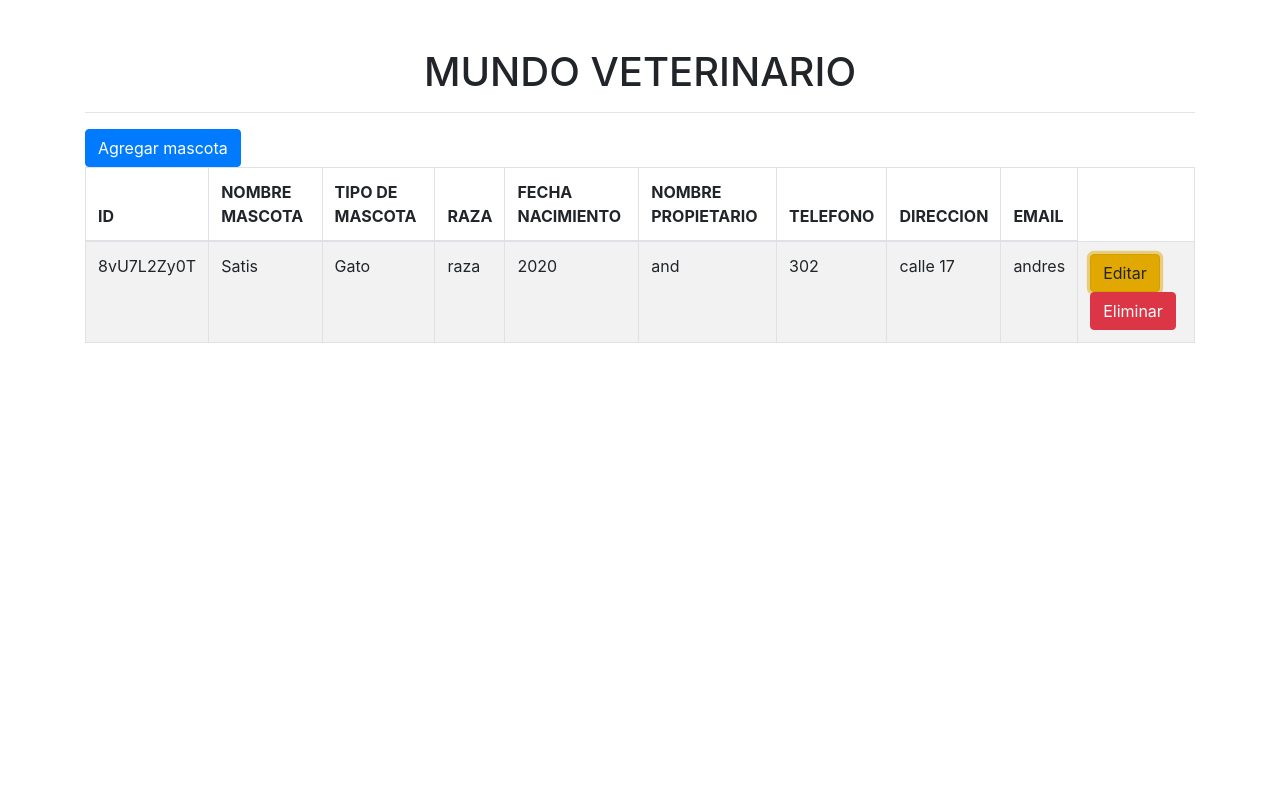
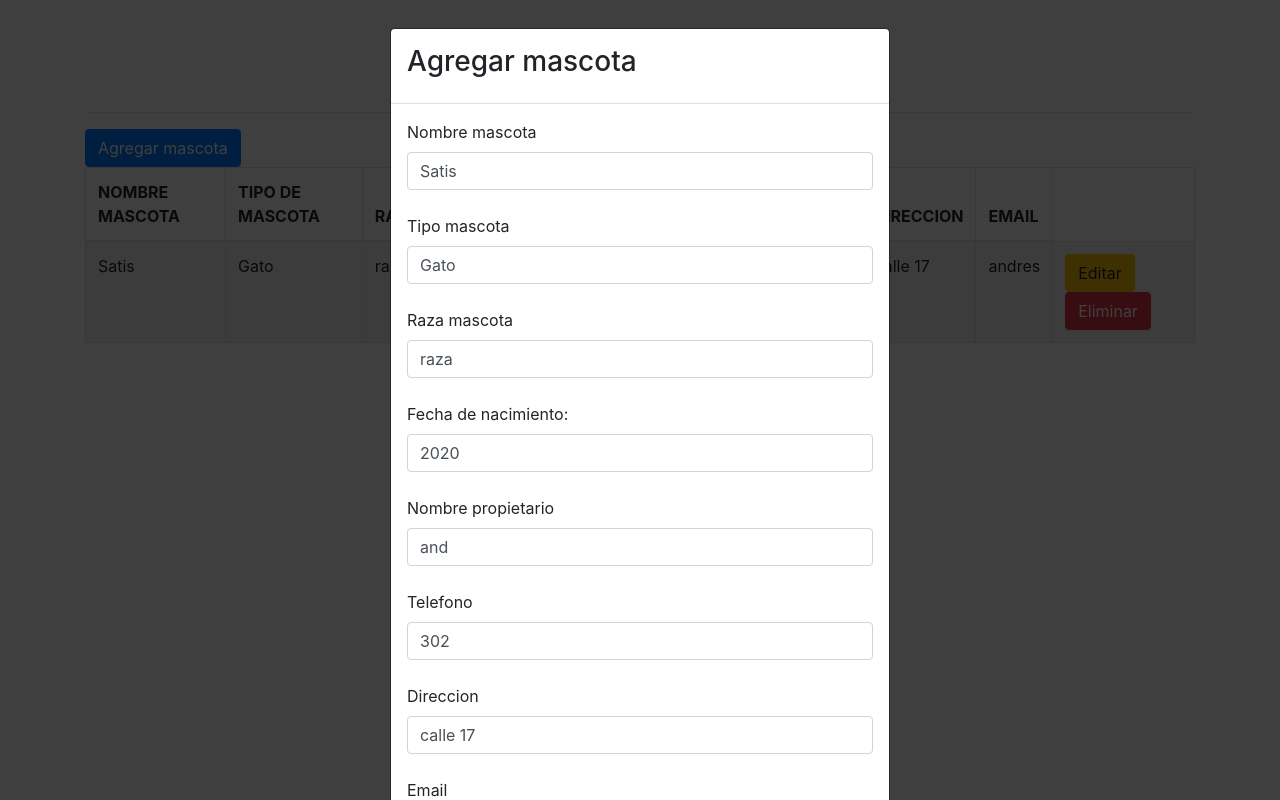
Before and after one commit to andreszapata-s/vet, a React (Create React App) app: page / in a window 1280 px wide. Both pictures are taken after a click on the button "Editar". Built offline with nearby package versions, Linux system fonts and the light colour scheme.

Commit message:
Button edit ready

```diff
--- a/src/App.js
+++ b/src/App.js
@@ -4,6 +4,7 @@ import shortid from 'shortid'
 import {Modal, ModalHeader, ModalBody, ModalFooter } from 'reactstrap';
 
 function App() {
+
 
   const pet = [
     {
@@ -21,7 +22,55 @@ function App() {
 
   const [pets, setPets] = useState(pet)
   const [modalEdit, setModalEdit] = useState(false)
+  const [modalDelete, setModalDelete] = useState(false)
 
+  //Used for save the pet selected after we can delete or edit with this data
+  const [ selectedPet, setSelectedPet] = useState({
+    id: "",
+    name: "",
+    type: "",
+    breed: "",
+    birthday: "",
+    ownerName: "",
+    telephone: "",
+    direction: "",
+    email : ""
+  })
+
+  //Used for select the pet and send to selectedPet
+  const selectPet = (pet, edit) =>{
+    setSelectedPet(pet)
+    edit==="yes" ? setModalEdit(true) : setModalDelete(true)
+  }
+
+  //Se necesita una funcion que capture lo que este escribiendo el usuario
+  //En cada uno de los inputs
+  //Se asigna al estado lo que el usuario esta escribiendo en base a nombre del input
+  const handleChange=(e)=>{
+    const {name, value}=e.target
+    setSelectedPet((prevState)=>({
+      ...prevState,
+      [name]: value
+    }))
+  }
+
+  const edit = () =>{
+    var newPets = pets
+    newPets.map( (pet) => {
+      if(pet.id === selectedPet.id){
+        pet.name=selectedPet.name
+        pet.type=selectedPet.type
+        pet.breed=selectedPet.breed
+        pet.birthday=selectedPet.birthday
+        pet.ownerName=selectedPet.ownerName
+        pet.telephone=selectedPet.telephone
+        pet.direction=selectedPet.direction
+        pet.email=selectedPet.email
+      }
+    })
+    setPets(newPets)
+    setModalEdit(false)
+  }
 
   return (
     <div className="container mt-5">
@@ -32,7 +81,6 @@ function App() {
         <table className="table table-striped table-bordered">
           <thead>
             <tr>
-              <th>ID</th>
               <th>NOMBRE MASCOTA</th>
               <th>TIPO DE MASCOTA</th>
               <th>RAZA</th>
@@ -46,8 +94,7 @@ function App() {
           <tbody>
             {
               pets.map(pet =>(
-                  <tr>
-                    <td>{pet.id}</td>
+                  <tr key={pet.id}>
                     <td>{pet.name}</td>
                     <td>{pet.type}</td>
                     <td>{pet.breed}</td>
@@ -56,8 +103,8 @@ function App() {
                     <td>{pet.telephone}</td>
                     <td>{pet.direction}</td>
                     <td>{pet.email}</td>
-                    <td> <button className="btn btn-warning">Editar</button>
-                         <button className="btn btn-danger">Eliminar</button> </td>
+                    <td> <button className="btn btn-warning" onClick={()=>selectPet(pet,"yes")}>Editar</button>
+                         <button className="btn btn-danger" onClick={()=>selectPet(pet,"no")}>Eliminar</button> </td>
                   </tr>
                   )
               )
@@ -65,10 +112,98 @@ function App() {
           </tbody>
         </table>
 
-      <Modal>
-        <ModalHeader></ModalHeader>
-        <ModalBody></ModalBody>
-        <ModalFooter></ModalFooter>
+      <Modal isOpen={modalEdit}>
+        <ModalHeader>
+          <div>
+            <h3>Agregar mascota</h3>
+          </div>
+        </ModalHeader>
+        <ModalBody>
+          <div className="form-group">
+
+            <label>Nombre mascota</label>
+            <input className="form-control" type="text" name="name" value={selectedPet && selectedPet.name} onChange={handleChange}/>
+            <br/>
+            <label>Tipo mascota</label>
+            <input className="form-control" type="text" name="type" value={selectedPet && selectedPet.type} onChange={handleChange}/>
+            <br/>
+            <label>Raza mascota</label>
+            <input className="form-control" type="text" name="breed" value={selectedPet && selectedPet.breed} onChange={handleChange}/>
+            <br/>
+            <label>Fecha de nacimiento:</label>
+            <input className="form-control" type="text" name="birthday" value={selectedPet && selectedPet.birthday} onChange={handleChange}/>
+            <br/>
+            <label>Nombre propietario</label>
+            <input className="form-control" type="text" name="ownerName" value={selectedPet && selectedPet.ownerName} onChange={handleChange}/>
+            <br/>
+            <label>Telefono</label>
+            <input className="form-control" type="text" name="telephone" value={selectedPet && selectedPet.telephone} onChange={handleChange}/>
+            <br/>
+            <label>Direccion</label>
+            <input className="form-control" type="text" name="direction" value={selectedPet && selectedPet.direction} onChange={handleChange}/>
+            <br/>
+            <label>Email</label>
+            <input className="form-control" type="email" name="email" value={selectedPet && selectedPet.email} onChange={handleChange}/>
+            <br/>
+          </div>
+        </ModalBody>
+        <ModalFooter>
+          <button className="btn btn-success" onClick={()=>edit()}>
+            Actualizar
+          </button>
+          <button className="btn btn-danger"
+                  onClick={() => setModalEdit(false)}
+          >
+            Cerrar
+          </button>
+        </ModalFooter>
+      </Modal>
+
+       <Modal isOpen={modalEdit}>
+        <ModalHeader>
+          <div>
+            <h3>Agregar mascota</h3>
+          </div>
+        </ModalHeader>
+        <ModalBody>
+          <div className="form-group">
+
+            <label>Nombre mascota</label>
+            <input className="form-control" type="text" name="name" value={selectedPet && selectedPet.name} onChange={handleChange}/>
+            <br/>
+            <label>Tipo mascota</label>
+            <input className="form-control" type="text" name="type" value={selectedPet && selectedPet.type} onChange={handleChange}/>
+            <br/>
+            <label>Raza mascota</label>
+            <input className="form-control" type="text" name="breed" value={selectedPet && selectedPet.breed} onChange={handleChange}/>
+            <br/>
+            <label>Fecha de nacimiento:</label>
+            <input className="form-control" type="text" name="birthday" value={selectedPet && selectedPet.birthday} onChange={handleChange}/>
+            <br/>
+            <label>Nombre propietario</label>
+            <input className="form-control" type="text" name="ownerName" value={selectedPet && selectedPet.ownerName} onChange={handleChange}/>
+            <br/>
+            <label>Telefono</label>
+            <input className="form-control" type="text" name="telephone" value={selectedPet && selectedPet.telephone} onChange={handleChange}/>
+            <br/>
+            <label>Direccion</label>
+            <input className="form-control" type="text" name="direction" value={selectedPet && selectedPet.direction} onChange={handleChange}/>
+            <br/>
+            <label>Email</label>
+            <input className="form-control" type="email" name="email" value={selectedPet && selectedPet.email} onChange={handleChange}/>
+            <br/>
+          </div>
+        </ModalBody>
+        <ModalFooter>
+          <button className="btn btn-success" onClick={()=>edit()}>
+            Actualizar
+          </button>
+          <button className="btn btn-danger"
+                  onClick={() => setModalEdit(false)}
+          >
+            Cerrar
+          </button>
+        </ModalFooter>
       </Modal>
 
     </div>
--- /dev/null
+++ b/src/Modal.css
@@ -0,0 +1,12 @@
+.modal{
+    background-color: rgba(0,0,0,.75);
+    width: 100vw;
+    height: 100vh;
+    position: fixed;
+    top: 0;
+    left: 0;
+    z-index: 9999;
+    display: none;
+    justify-content: center;
+    align-items: center;
+}
--- a/src/index.js
+++ b/src/index.js
@@ -3,8 +3,6 @@ import ReactDOM from 'react-dom'
 import App from './App'
 
 ReactDOM.render(
-  <React.StrictMode>
-    <App />
-  </React.StrictMode>,
+    <App />,
   document.getElementById('root')
 )
```
